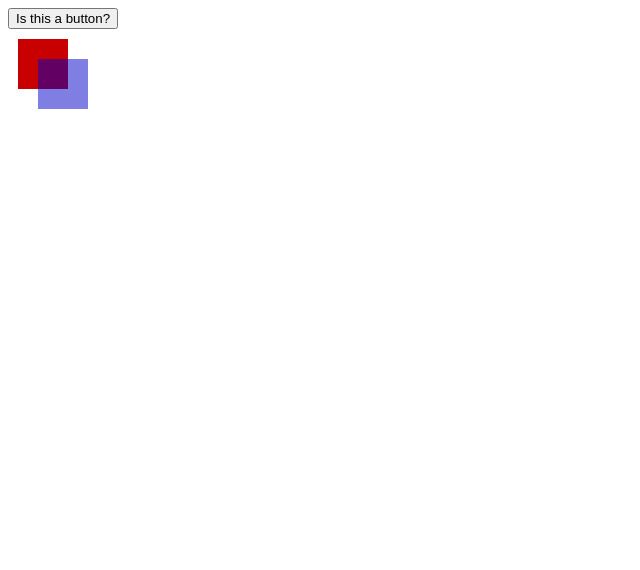
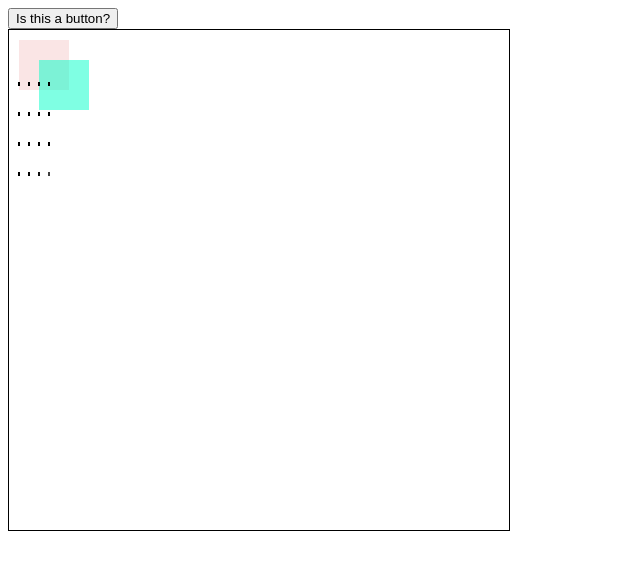
Before and after one commit to Terry-Weymouth/toy-in-rust, a website built with webpack: page www/index.html in a window 1280 px wide. Shown: the whole page, without its empty margins (0-640 px from the left). Built offline with nearby package versions, Linux system fonts and the light colour scheme; what toy-wasm would draw is missing.

Commit message:
display of registers on web page

```diff
--- a/www/index.html
+++ b/www/index.html
@@ -6,7 +6,7 @@
   </head>
   <body>
     <button name="button">Is this a button?</button><br>
-    <canvas id="display" width="150" height="150"></canvas>
+    <canvas id="display" width="500" height="500"></canvas>
     <script src="./bootstrap.js"></script>
   </body>
 </html>
--- a/www/index.js
+++ b/www/index.js
@@ -1,19 +1,55 @@
 import * as wasm from "toy-wasm";
+var canvas = document.getElementById('display');
+canvas.style.border = '1px solid #000'
+var ctx = canvas.getContext('2d');
 
-let regs = wasm.dump_regs();
-wasm.hello(regs);
+function draw_text_with_box(text, x, y) {
+    ctx.fillText(text, x, y);
+    const metrics = ctx.measureText(text);
+    const width = metrics.width;
+    const actualHeight = metrics.actualBoundingBoxAscent + metrics.actualBoundingBoxDescent;
+    const fontHeight = metrics.fontBoundingBoxAscent + metrics.fontBoundingBoxDescent;
+    const height = actualHeight + 4;
+    let bx = x;
+    let by = y + 6;
+    ctx.moveTo(bx, by);
+    ctx.lineTo(bx+width, by);
+    ctx.lineTo(bx+width, by-height);
+    ctx.lineTo(bx, by-height);
+    ctx.lineTo(bx, by);
+    ctx.stroke();
+    let next_x = x + width + 10;
+    return next_x;
+}
 
-function draw() {
-      var canvas = document.getElementById('display');
-      if (canvas.getContext) {
-        var ctx = canvas.getContext('2d');
+function draw_regs(string_array) {
+    ctx.fillStyle = 'rgb(200, 0, 0, 0.1)';
+    ctx.fillRect(10, 10, 50, 50);
 
-        ctx.fillStyle = 'rgb(200, 0, 0)';
-        ctx.fillRect(10, 10, 50, 50);
+    ctx.fillStyle = 'rgba(0, 255, 200, 0.5)';
+    ctx.fillRect(30, 30, 50, 50);
 
-        ctx.fillStyle = 'rgba(0, 0, 200, 0.5)';
-        ctx.fillRect(30, 30, 50, 50);
-      }
+    ctx.fillStyle = 'rgba(0, 0, 0, 0.5)';
+    ctx.font = "20px Arial";
+    var x = 10;
+    var y = 50;
+    for(var i = 0; i < 16; i++) {
+        x = draw_text_with_box(string_array[i], x, y);
+        if (((i + 1) % 4) == 0) {
+            x = 10;
+            y += 30;
+        }
     }
+}
 
-draw()
+let portal = wasm.Portal.new();
+portal.load_regs([9, 8, 7, 6, 5, 4, 3, 2, 1]);
+let regs_strs = []
+for(var i = 0; i < 16; i++){
+    let str = portal.reg_as_string(i);
+    regs_strs.push(str);
+}
+draw_regs(regs_strs);
+
+// let regs_str = portal.dump_regs();
+// wasm.hello(regs_str);
```
Also changed, not shown: 1 other file.
